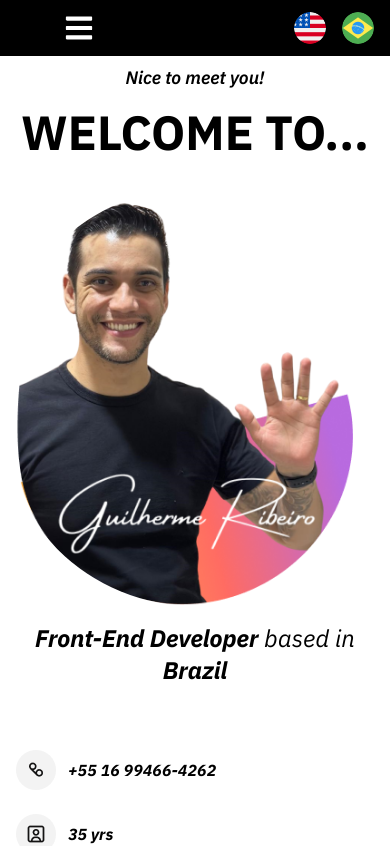
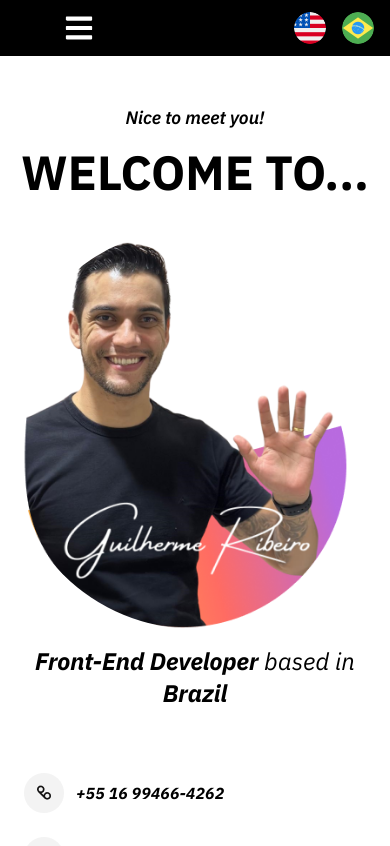
Before and after one commit to GuiRibeiro52/portifolio-sidebar, a React (Vite) app: page /about in a window 390 px wide. Shown: the top 846 px of the page. Built offline with nearby package versions, Linux system fonts and the light colour scheme.

Commit message:
style: ajustar responsividade na página about

```diff
--- a/src/pages/About.jsx
+++ b/src/pages/About.jsx
@@ -20,7 +20,7 @@ function About() {
         transition={{ duration: 1 }}
       >
         <div
-          className="w-full h-full max-w-6xl mx-auto"
+          className="w-full h-full max-w-6xl mx-auto p-2 mt-8 lg:mt-0"
           style={{
             transform: "scale(calc(100vh / (1080px)))",
             transformOrigin: "top center",
```
